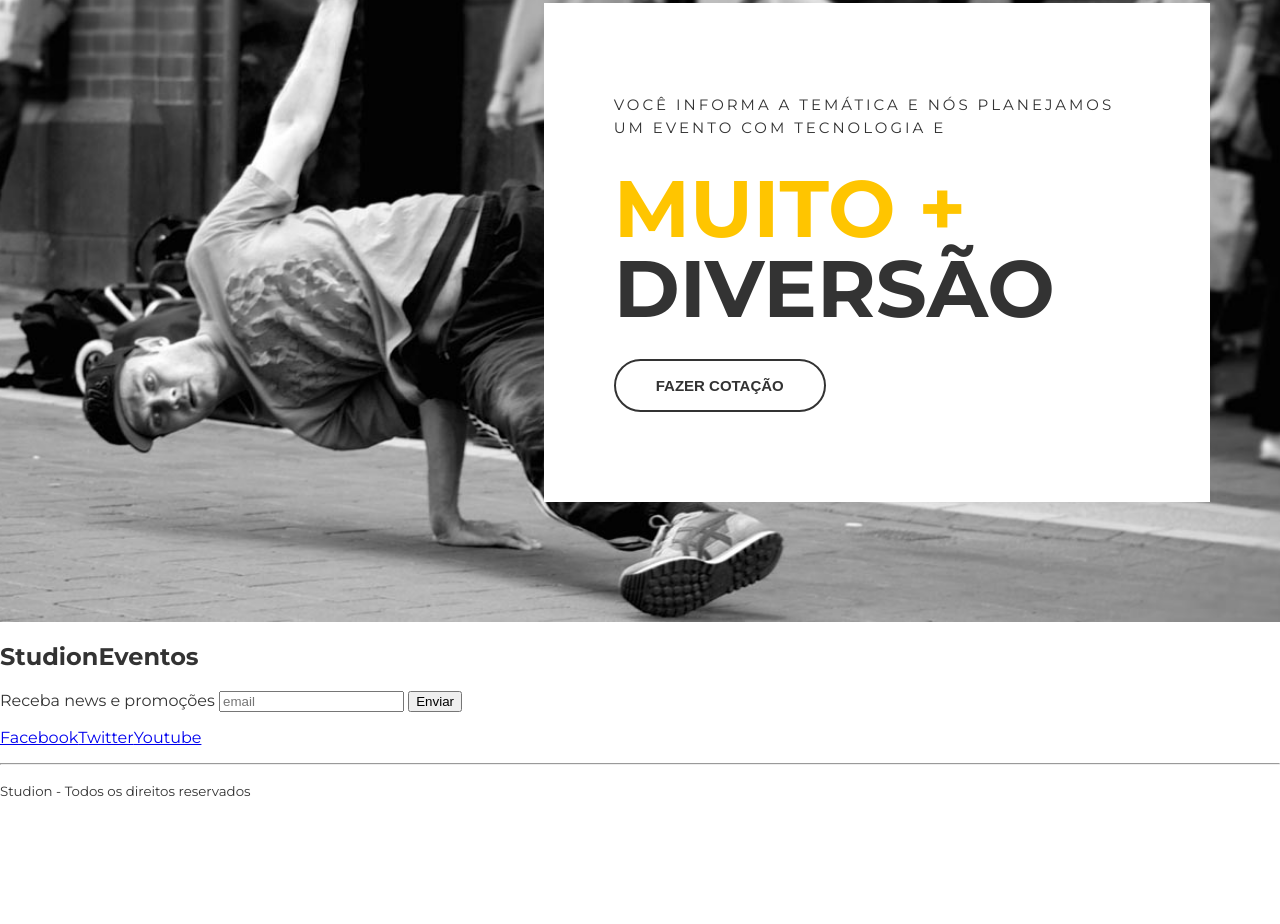
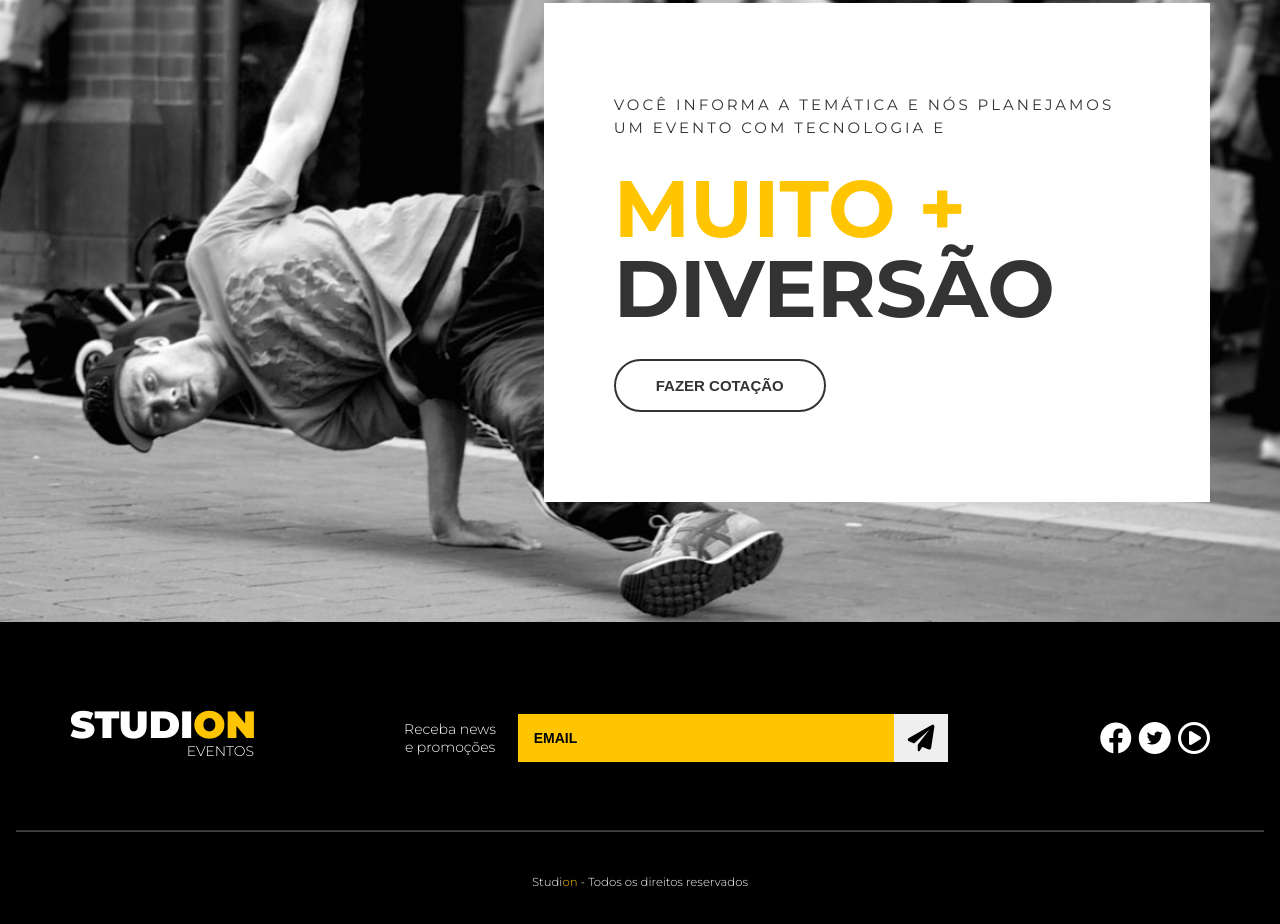
Before and after one commit to monicaschnei/studion, a website: page src/index.html in a window 1280 px wide. Shown: the part 1666-2590 px from the top of the page. Before the commit the page ends 2482 px from the top, so only its background shows below. Drawn offline with Linux system fonts and the light colour scheme.

Commit message:
finalizando a pagina inicial

```diff
--- a/src/index.html
+++ b/src/index.html
@@ -69,20 +69,44 @@
             </div>
         </section>
     </main>
-    <footer>
-        <h2>Studi<span>on</span><span>Eventos</span></h2>
-        <form action="">
-            <label for="">Receba news e promoções</label>
-            <input type="email" placeholder="email"/>
-            <button type="submit">Enviar</button>
-            <ul>
-                <li><a href="https://facebook.com/" target="blank">Facebook</a></li>
-                <li><a href="https://twitter.com/" target="blank">Twitter</a></li>
-                <li><a href="https://youtube.com/" target="blank">Youtube</a></li>
-            </ul>
+    <footer class="footer">
+        <div class="container footer__container">
+            <h2 class="logo-studion">
+                Studi<span class="copy--primary">on</span><span class="logo-studion__subtitle">Eventos</span>
+            </h2>
+            <form action="" class="footer__form">
+                <label for="email">Receba news e promoções</label>
+                <div class="footer__email">
+                    <input id="email" type="email" placeholder="email"/>
+                    <button type="submit">
+                        <i class="fas fa-paper-plane fa-2x"></i>
+                    </button>
+                </div>
+            </form>
+                <ul class="footer__social">
+                    <li>
+                    <a href="https://facebook.com/" target="blank">
+                        <i class="fab fa-facebook fa-2x"></i>
+                    </a>
+                </li>
+                    <li>
+                        <a href="https://twitter.com/" target="blank">
+                            <span class="fa-stack">
+                                <i class="fas fa-circle fa-stack-2x fa-inverse"></i>
+                                <i class="fab fa-twitter fa-stack-1x"></i>
+                              </span>
+                        </a>
+                    </li>
+                    <li>
+                        <a href="https://youtube.com/" target="blank">
+                            <i class="far fa-play-circle fa-2x"></i>
+                        </a>
+                    </li>
+                </ul>
+        </div>
+
             <hr/>
-            <p><small>Studi<span>on</span> - Todos os direitos reservados</small></p>
-        </form>
+            <p><small>Studi<span class="copy--primary">on</span> - Todos os direitos reservados</small></p>
     </footer>
 </body>
 
--- a/src/style.css
+++ b/src/style.css
@@ -1,4 +1,7 @@
 @import url('https://fonts.googleapis.com/css2?family=Montserrat:wght@300;400;500;700;900&family=Roboto&display=swap');
+@import url('https://cdnjs.cloudflare.com/ajax/libs/font-awesome/6.0.0-beta3/css/fontawesome.min.css');
+@import url(https://cdnjs.cloudflare.com/ajax/libs/font-awesome/6.0.0-beta3/css/all.min.css);
+
 
 *{
     box-sizing: border-box;
@@ -135,6 +138,7 @@ ul{
     font-size: 6.25rem /*100px/16*/;
     text-transform: uppercase;
     line-height: 6.25rem;
+    margin: 0;
 
 }
 
@@ -280,3 +284,109 @@ ul{
     border-color: var(--color-copy);
     background: inset;
 }
+
+.footer{
+    background-color: #000;
+    color: #fff;
+    padding: 0 1rem;
+}
+
+.footer__container{
+    display: grid;
+    grid-template-columns: repeat(3,auto);
+    align-items: center;
+    padding:5.25rem 0 3.75rem 0;
+}
+
+.footer .logo-studion{
+    justify-self: start;
+    margin: 0;
+}
+
+.logo-studion{
+    max-width: 7ch;
+}
+
+.footer__form{
+
+    display: grid;
+    place-items: center;
+    grid-template-columns: 9ch auto;
+    gap: 1.25rem;
+
+}
+
+.footer__form label{
+    font-size: 0.875rem;
+    font-weight: 300;
+    text-align: center;
+}
+
+.footer__email{
+    display: grid;
+    grid-template-columns: auto 3.375rem;
+
+    width: 100%;
+}
+
+.footer__form input{
+    background-color: var(--color-primary);
+    border: unset;
+    padding: 1rem;
+    font-size: 0.875rem;
+    font-weight: 700;
+    text-transform: uppercase;
+
+}
+
+.footer__form input::placeholder{
+    color: #000;
+}
+
+.footer__form input:focus{
+    outline: unset;
+}
+
+.footer__form button{
+    cursor: pointer;
+    border: unset;
+    height: 100%;
+    transition: 0.3s all ease;
+}
+
+.footer__form button:hover{
+   color:#fff;
+   background-color:var(--color-copy);
+
+}
+
+.footer__social{
+    justify-self: end;
+
+}
+
+.footer__social a,
+.footer__social a:visited
+.footer__social a:active{
+    color: #fff;
+    margin-left: 0.2rem;
+}
+
+.footer__social a .fa-twitter,
+.footer__social a:visited .fa-twitter
+.footer__social a:active .fa-twitter{
+    color: #000;
+}
+
+.footer hr{
+    border-color: #fff4;
+    margin: 0;
+}
+
+.footer p{
+    text-align: center;
+    font-size: 0.875rem;
+    font-weight: 300;
+    margin: 2.5rem 0;
+
+}
```
